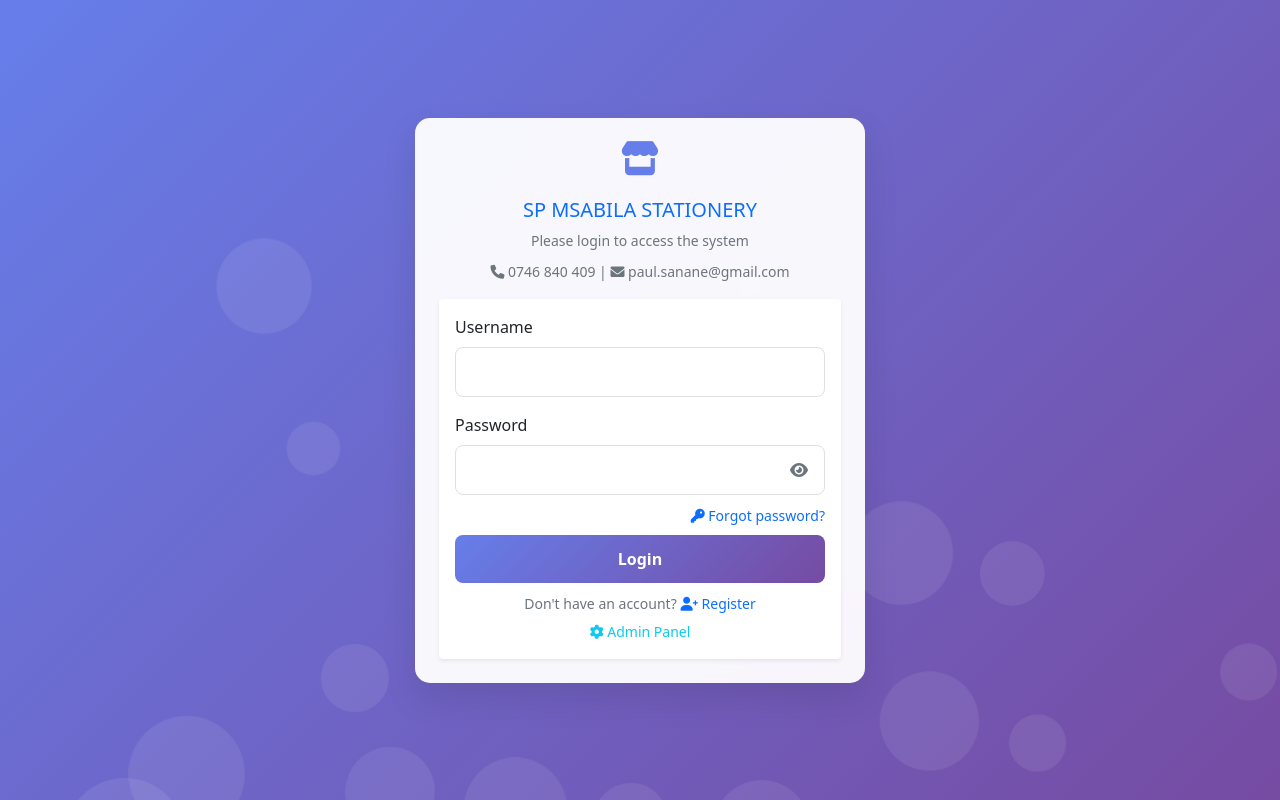
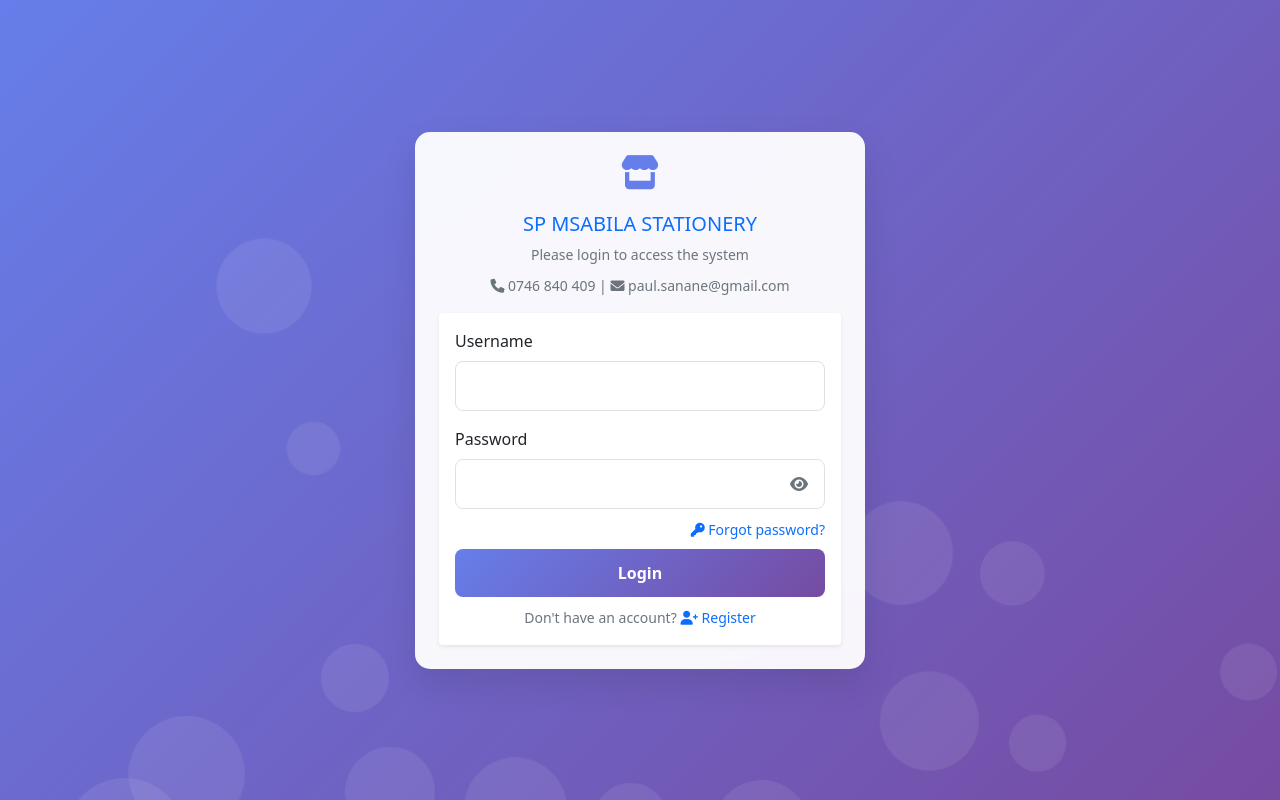
Before and after one commit to sanane8/Stationery, a Django app: page /login/ in a window 1280 px wide. Run offline with Django 5.2, Linux system fonts and the light colour scheme; data that the repository does not hold is empty; parts of the project's set-up code (start-up, migrations or seed data) failed here and were passed over.

Commit message:
panel remove

```diff
--- a/templates/tracker/login.html
+++ b/templates/tracker/login.html
@@ -314,14 +314,7 @@
                             </small>
                         </div>
 
-                        <div class="mt-1">
-                            <small class="text-muted">
-                                <a href="http://127.0.0.1:8000/admin/login/?next=/admin/" class="text-info text-decoration-none" target="_blank">
-                                    <i class="fas fa-cog"></i> Admin Panel
-                                </a>
-                            </small>
-                        </div>
-                    </div>
+                                            </div>
                 </form>
             </div>
         </div>
```
Also changed, not shown: templates/tracker/register.html (+1 -10 lines).
